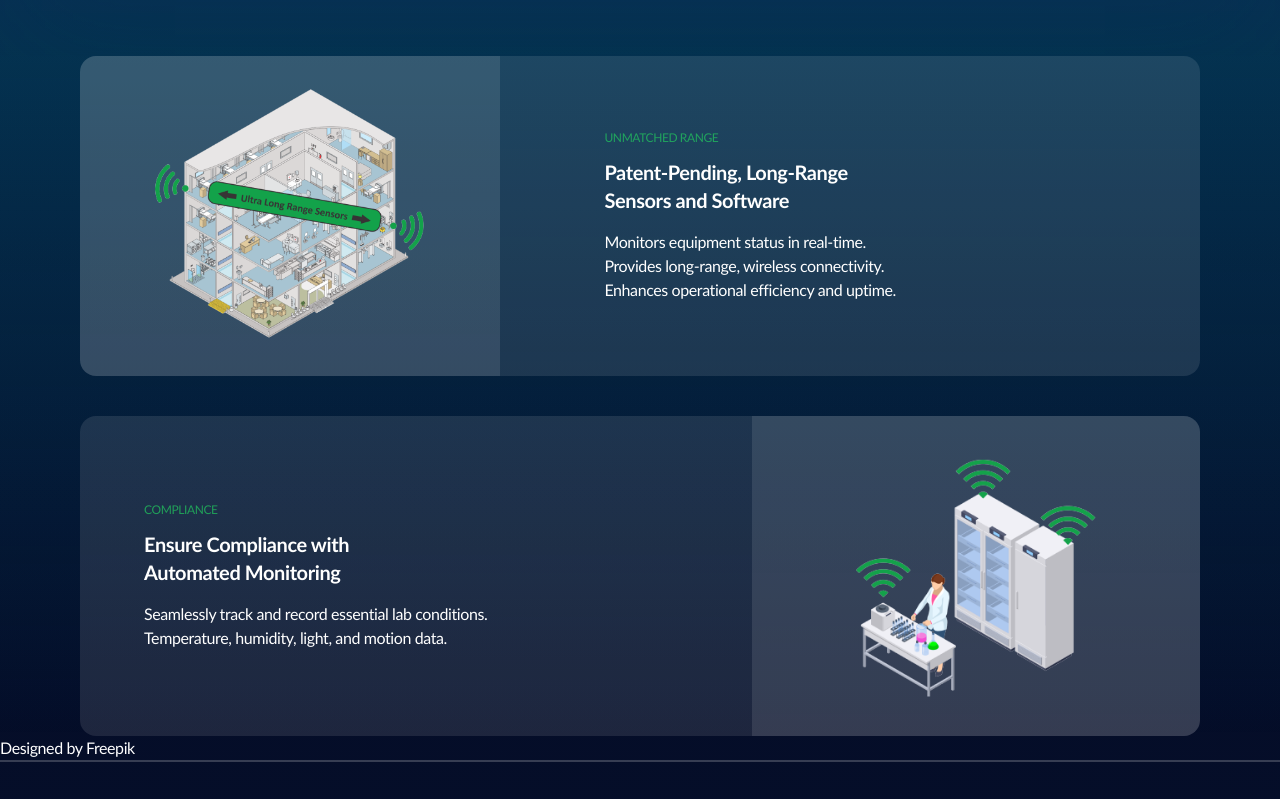
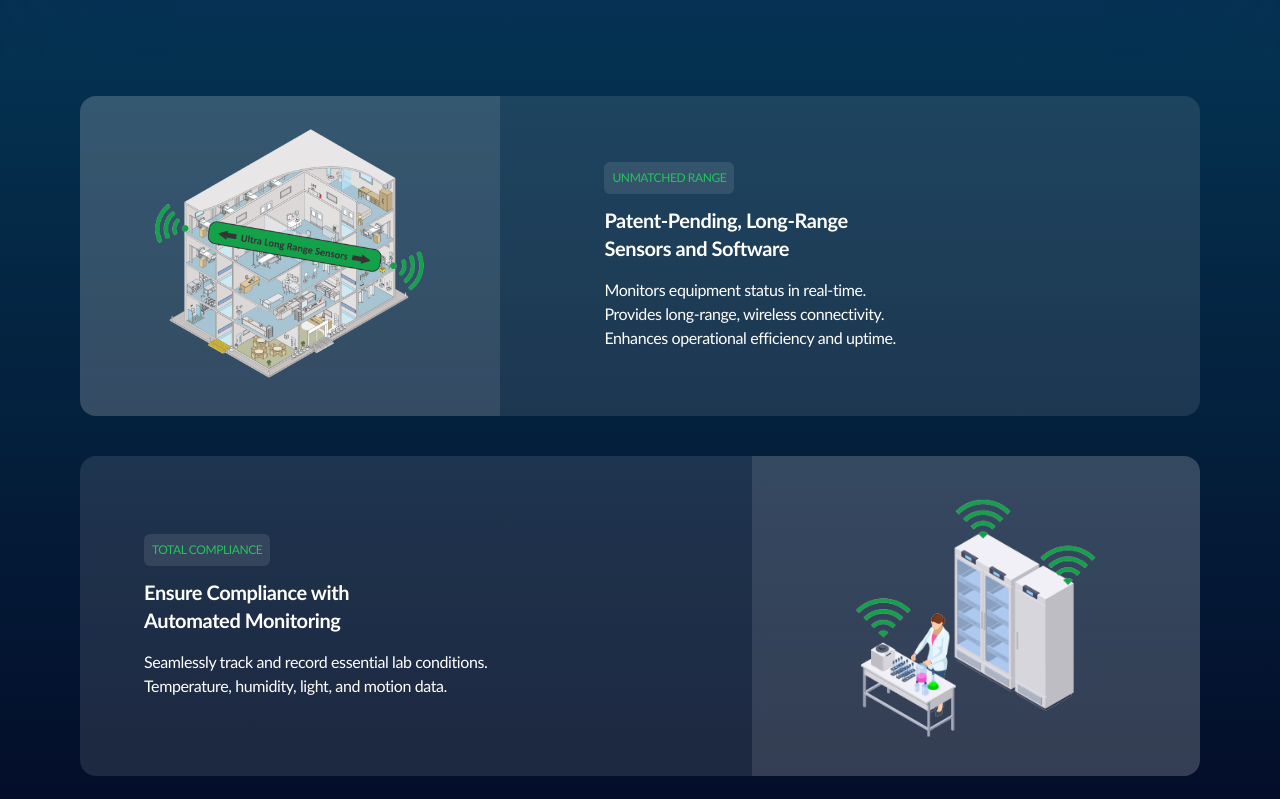
Before and after one commit to okoye-dev/polysense-zip-3, a website: page for-labs-and-hospitals.html in a window 1280 px wide. Shown: the part 680-1479 px from the top of the page. Drawn offline with nearby package versions, Linux system fonts and the light colour scheme; a web font is replaced by a local one.

Commit message:
for labs update

```diff
--- a/for-labs-and-hospitals.html
+++ b/for-labs-and-hospitals.html
@@ -352,7 +352,7 @@
 
     <!-- Patent pending -->
     <section
-      class="flex flex-col items-center justify-center gap-10 bg-gradient-to-b from-cyan-600/30 px-6 sm:px-10"
+      class="flex flex-col items-center justify-center gap-10 bg-gradient-to-b from-cyan-600/30 px-6 py-10 sm:px-10"
     >
       <div
         class="flex w-full max-w-[70rem] flex-col items-center justify-center overflow-hidden rounded-2xl bg-white/10 md:flex-row lg:gap-[5vw]"
@@ -365,18 +365,24 @@
             width="400"
             height="400"
             class="w-full rounded-2xl object-contain p-3"
+            data-aos="zoom-in"
         /></span>
         <div class="w-full p-10 md:w-3/5">
-          <h3 class="pb-3 text-xs text-green-500 opacity-75">
+          <h3
+            data-aos="fade-in"
+            class="mb-3 flex w-fit items-center justify-center rounded-md bg-white/10 p-2 text-xs text-green-500 opacity-75"
+          >
             UNMATCHED RANGE
           </h3>
           <h2
+            data-aos="fade-in"
+            data-aos-delay="200"
             class="text-balance pb-4 pr-10 text-lg font-semibold leading-[1.2] sm:text-xl lg:text-xl"
           >
             Patent-Pending, Long-Range <br class="hidden sm:flex" />Sensors and
             Software
           </h2>
-          <p class="text-sm sm:text-base">
+          <p class="text-sm sm:text-base" data-aos="fade-up">
             Monitors equipment status in real-time. <br />
             Provides long-range, wireless connectivity. <br />
             Enhances operational efficiency and uptime.
@@ -396,16 +402,25 @@
             width="400"
             height="400"
             class="w-full rounded-2xl object-contain p-3"
+            class="w-full rounded-2xl object-contain p-3"
+            data-aos="zoom-in"
         /></span>
         <div class="w-full p-10 md:w-3/5 lg:pl-[5vw]">
-          <h3 class="pb-3 text-xs text-green-500 opacity-75">COMPLIANCE</h3>
+          <h3
+            class="mb-3 flex w-fit items-center justify-center rounded-md bg-white/10 p-2 text-xs text-green-500 opacity-75"
+            data-aos="fade-in"
+          >
+            TOTAL COMPLIANCE
+          </h3>
           <h2
             class="text-balance pb-4 pr-10 text-lg font-semibold leading-[1.2] sm:text-xl lg:text-xl"
+            data-aos="fade-in"
+            data-aos-delay="200"
           >
             Ensure Compliance with <br class="hidden sm:flex" />
             Automated Monitoring
           </h2>
-          <p class="text-sm sm:text-base">
+          <p class="text-sm sm:text-base" data-aos="fade-up">
             Seamlessly track and record essential lab conditions.
             <br />Temperature, humidity, light, and motion data.
           </p>
@@ -413,7 +428,7 @@
       </div>
     </section>
 
-    <a href="http://www.freepik.com">Designed by Freepik</a>
+    <!-- <a href="http://www.freepik.com">Designed by Freepik</a> -->
 
     <!-- footer -->
     <footer id="footer" data-aos="fade-up"></footer>
```
Also changed, not shown: styles/output.css.
